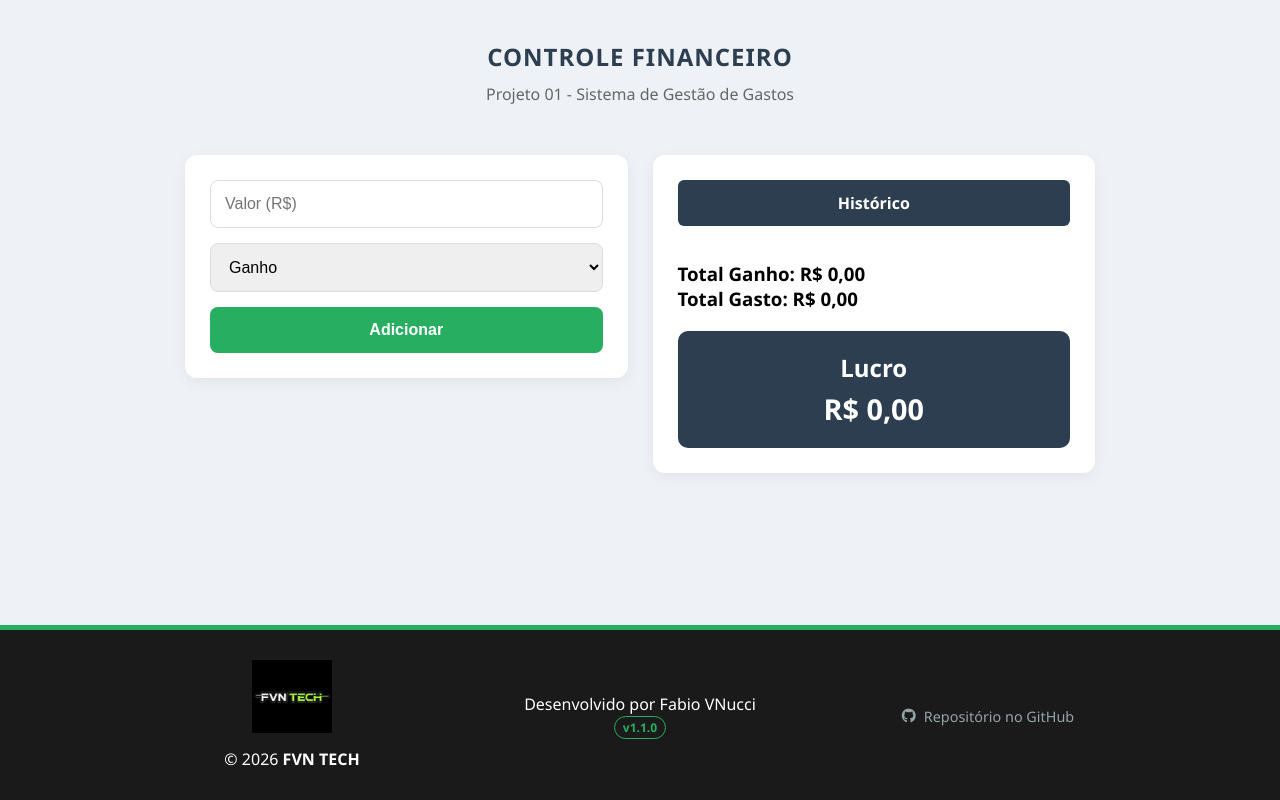
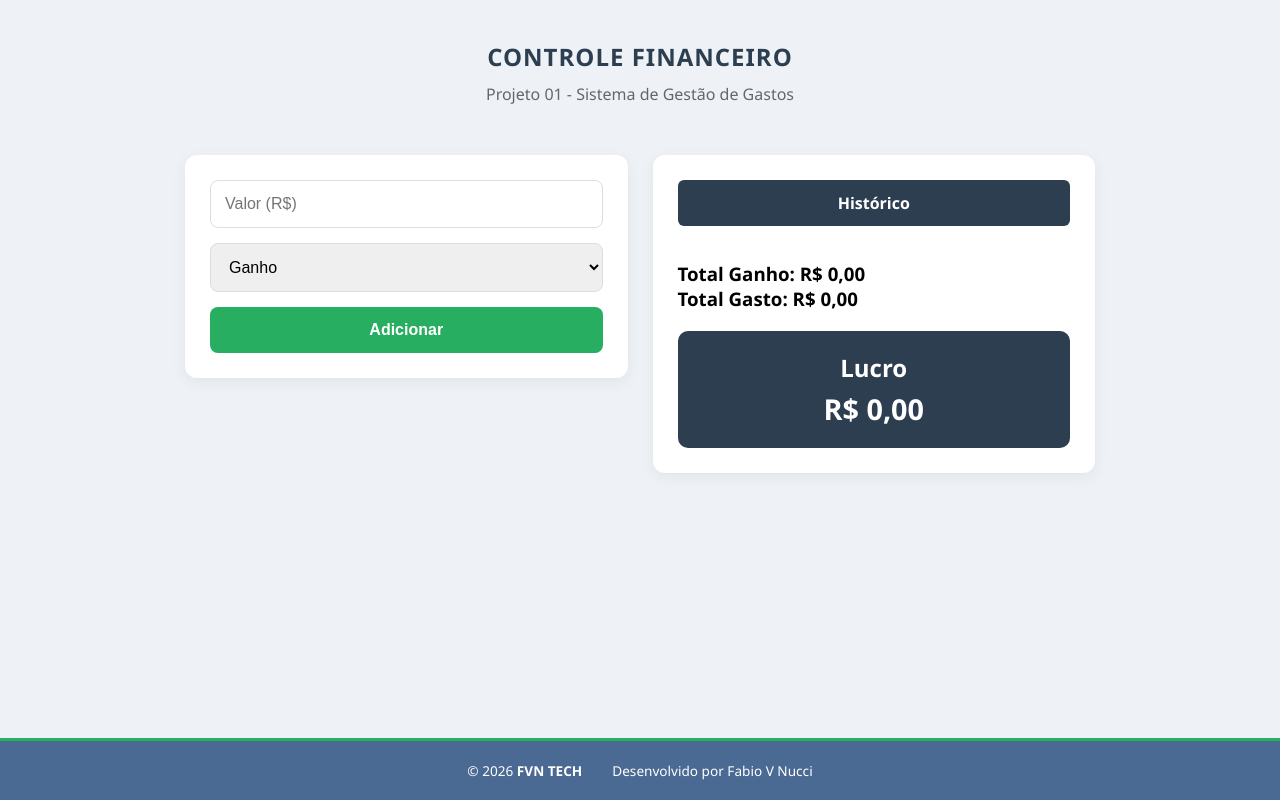
Before and after one commit to fabiovnucci/controle-financeiro, a plain HTML site: page index.html in a window 1280 px wide. Drawn offline with Linux system fonts and the light colour scheme.

Commit message:
Rodapé universal

```diff
--- a/index.html
+++ b/index.html
@@ -5,7 +5,6 @@
   <meta name="viewport" content="width=device-width, initial-scale=1.0">
   <title>Controle Financeiro - FVN TECH</title>
   <link rel="stylesheet" href="style.css">
-  <link rel="stylesheet" href="https://cdnjs.cloudflare.com/ajax/libs/font-awesome/6.0.0/css/all.min.css">
 </head>
 <body>
   <header>
@@ -39,19 +38,8 @@
   </div>
 
   <footer class="main-footer">
-    <div class="footer-item">
-      <img src="img/logofvn.png" alt="FVN TECH" class="footer-logo">
-      <p>© 2026 <strong>FVN TECH</strong></p>
-    </div>
-    <div class="footer-item">
-      <p>Desenvolvido por Fabio VNucci</p>
-      <span class="version-tag">v1.1.0</span>
-    </div>
-  <div class="footer-item">
-    <a href="https://github.com/fabiovnucci/controle-financeiro" target="_blank" class="github-link">
-        <i class="fab fa-github"></i> Repositório no GitHub
-    </a>
-</div>
+    <p>© 2026 <strong>FVN TECH</strong></p>
+    <p>Desenvolvido por Fabio V Nucci</p>
   </footer>
 
   <script src="script.js"></script>
--- a/style.css
+++ b/style.css
@@ -10,11 +10,10 @@ body {
   min-height: 100vh;
 }
 
-/* AQUI ESTÁ O AJUSTE PARA DESGRUDAR */
 header {
   width: 100%;
   text-align: center;
-  padding: 40px 0 20px; /* Espaço no topo do site */
+  padding: 40px 0 20px;
 }
 
 h1 {
@@ -28,7 +27,7 @@ h1 {
 
 header p {
   color: #666;
-  margin-bottom: 30px; /* Espaço para o dashboard não colar no título */
+  margin-bottom: 30px;
 }
 
 /* CONTAINER DASHBOARD */
@@ -70,11 +69,28 @@ ul li { background: #fdfdfd; padding: 12px 15px; margin-bottom: 8px; border-radi
 #lucro { font-size: 1.8rem; font-weight: bold; display: block; margin-top: 5px; }
 
 /* RODAPÉ */
-.main-footer { width: 100%; background: #1a1a1a; color: white; padding: 30px 10%; margin-top: auto; display: flex; justify-content: space-between; align-items: center; border-top: 5px solid #27ae60; flex-wrap: wrap; gap: 20px; }
-.footer-item { flex: 1; min-width: 150px; text-align: center; }
-.footer-logo { width: 80px; margin-bottom: 10px; }
-.version-tag { color: #27ae60; border: 1px solid #27ae60; padding: 2px 8px; border-radius: 20px; font-size: 0.75rem; font-weight: bold; }
-.github-link { display: inline-flex; align-items: center; gap: 8px; font-size: 0.9rem; color: #95a5a6; text-decoration: none; transition: 0.3s; }
-.github-link:hover { color: #27ae60; }
+.main-footer {
+  width: 100%;
+  margin-top: auto;
+  padding: 20px 5%;
+  background: #4a6a94;
+  color: #ffffff;
+  border-top: 3px solid #27ae60;
+  font-size: 0.85rem;
+  display: flex;
+  justify-content: center;
+  align-items: center;
+  flex-wrap: wrap;
+  gap: 10px 30px;
+  text-align: center;
+}
 
-@media (max-width: 800px) { .container-dashboard { flex-direction: column; align-items: center; } .coluna-box { width: 90%; margin-bottom: 20px; } }
+/* CELULAR */
+@media (max-width: 800px) {
+  .container-dashboard { flex-direction: column; align-items: center; }
+  .coluna-box { width: 90%; margin-bottom: 20px; }
+}
+
+@media (max-width: 480px) {
+  .main-footer { flex-direction: column; }
+}
```
